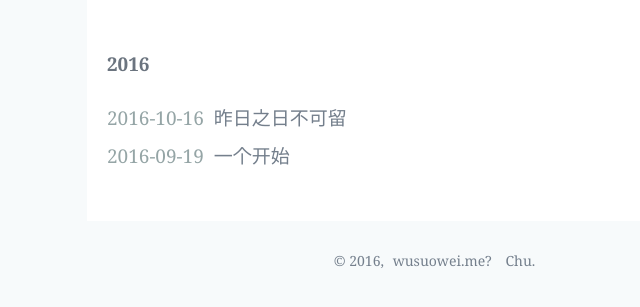
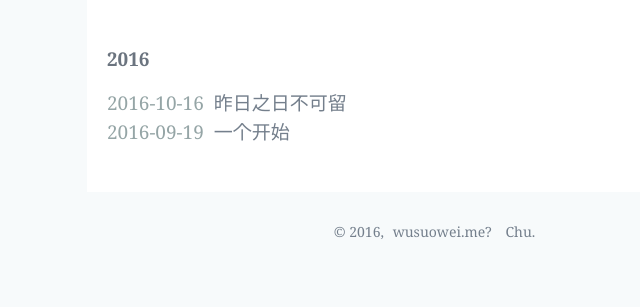
Before and after one commit to bqkc/bqkc.github.io, a Jekyll site: the page built from archive/index.md, in a window 1280 px wide. Shown: the top 307 px of the page, without its empty margins (203-843 px from the left). Built offline with Jekyll 4.4.1, drawn with Linux system fonts in a browser that asks for light colours.

Commit message:
Update style.css

```diff
--- a/style/style.css
+++ b/style/style.css
@@ -77,7 +77,15 @@
 
 .content,blockquote {
   font-size: 1.9rem;
-  line-height: 2.1em;
+
+
+
+
+
+
+
+
+  -height: 2.1em;
   color: #525d67;
 }
 
@@ -193,7 +201,7 @@
 }
 
 .archive li {
-  line-height: 1.5em;
+  line-height: 1em;
   margin: 0 0 10px;
   padding: 0;
   list-style: none;
```
